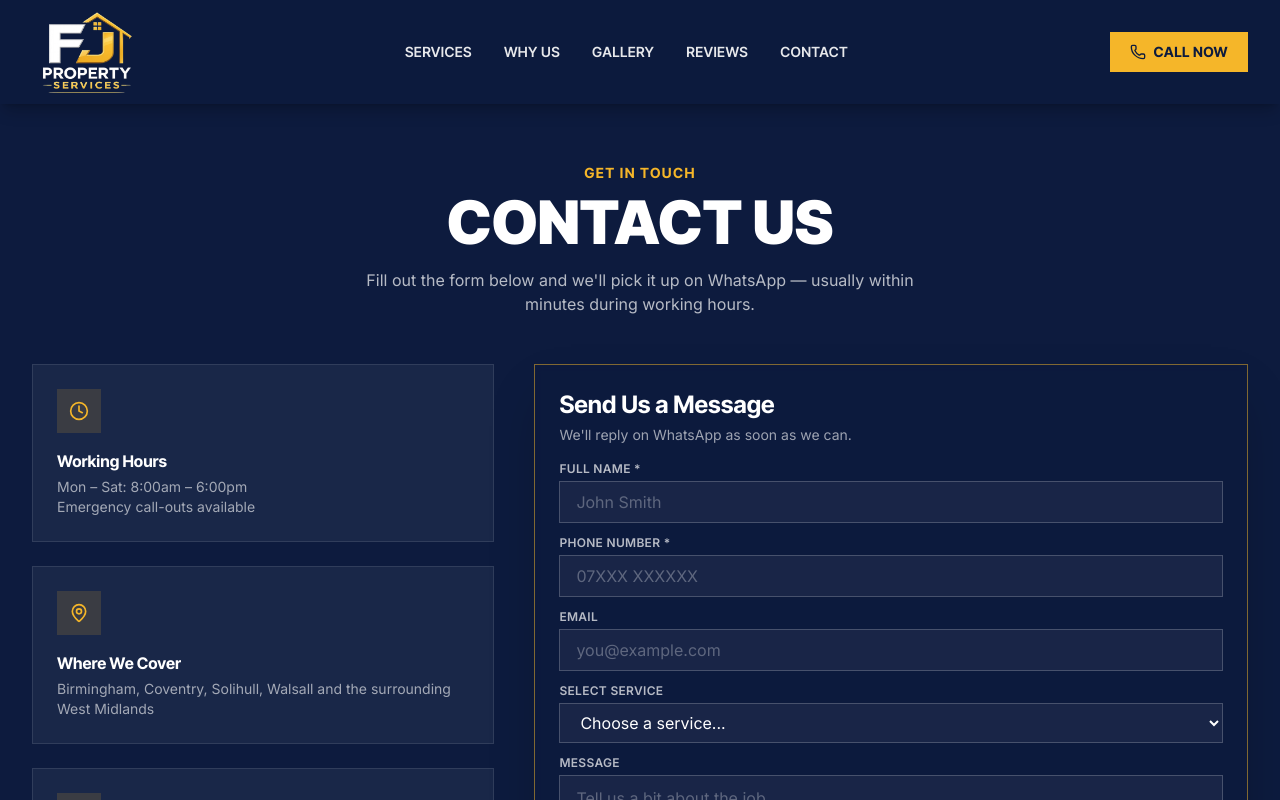
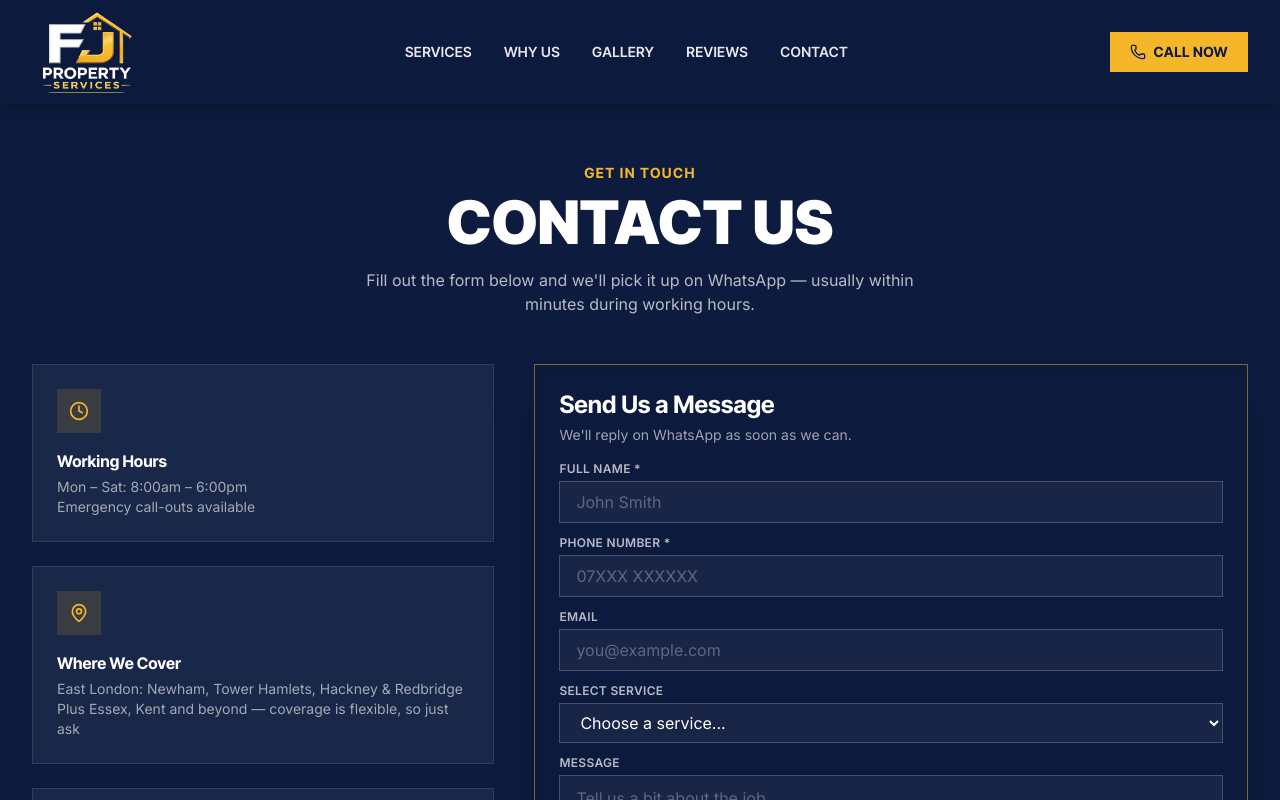
Before and after one commit to EchlasMalik/FJ-Property, a React (Vite) app: page /contact in a window 1280 px wide. Shown: the top 800 px of the page. Built offline with nearby package versions, Linux system fonts and the light colour scheme.

Commit message:
Update coverage area to East London and surrounding regions

```diff
--- a/src/pages/ContactPage.jsx
+++ b/src/pages/ContactPage.jsx
@@ -13,7 +13,7 @@ const INFO = [
   {
     icon: MapPin,
     title: 'Where We Cover',
-    text: 'Birmingham, Coventry, Solihull, Walsall and the surrounding West Midlands',
+    text: 'East London: Newham, Tower Hamlets, Hackney & Redbridge\nPlus Essex, Kent and beyond — coverage is flexible, so just ask',
   },
   {
     icon: MessageCircle,
```
